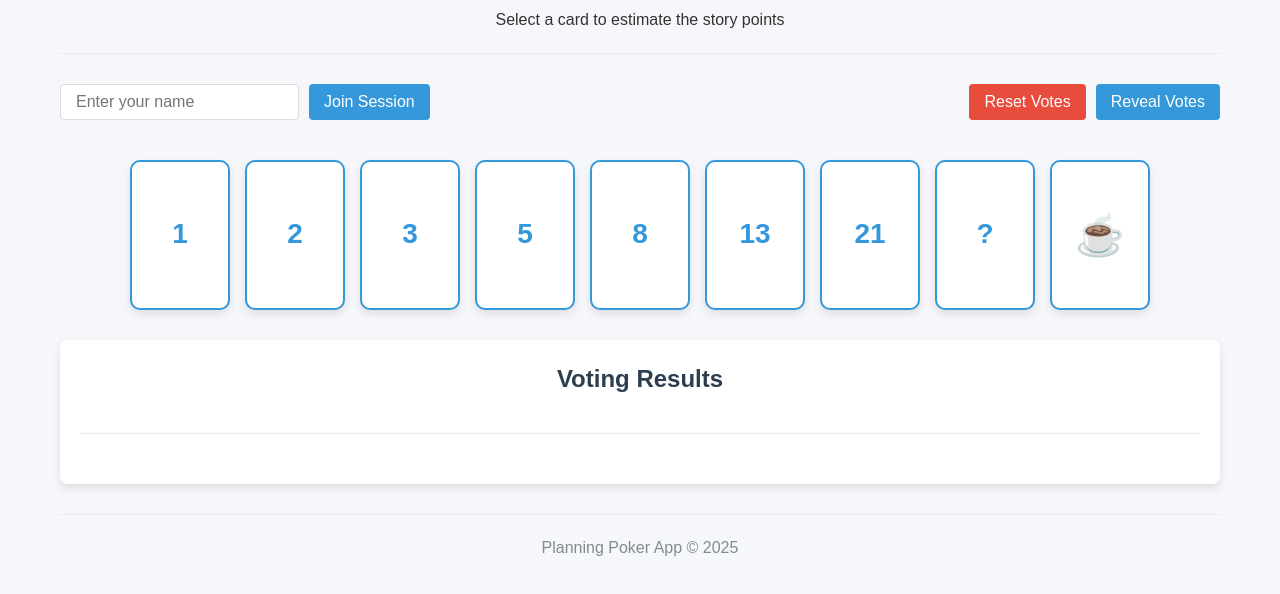
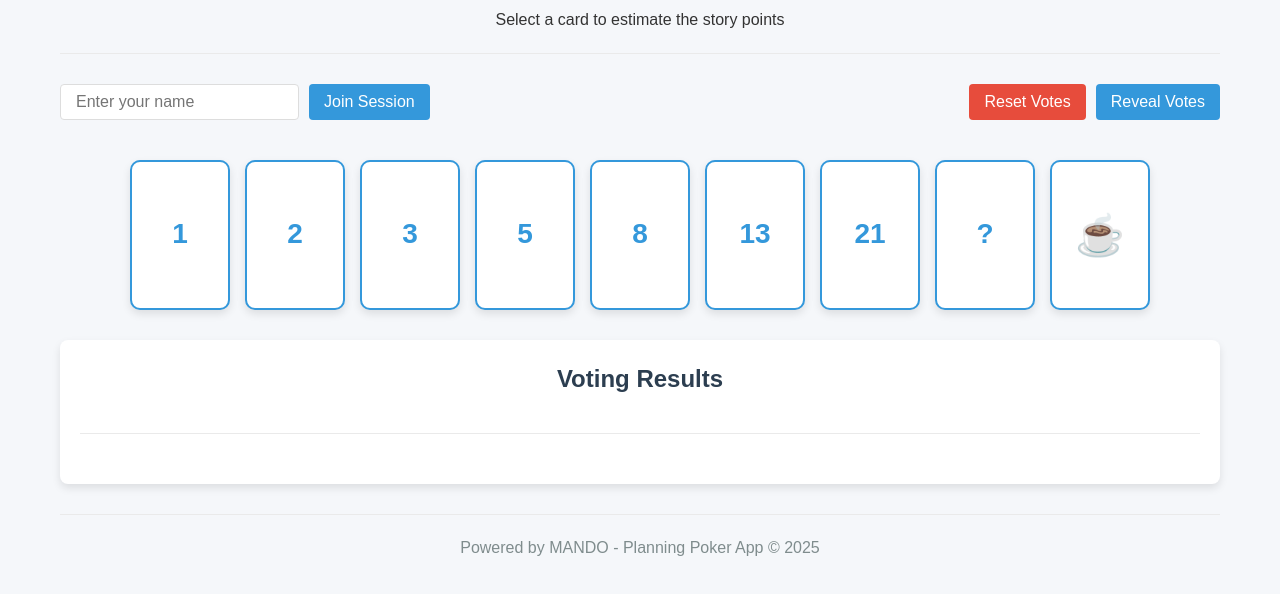
Before and after one commit to hectorsebastian/planning-poker, a website: page index.html in a window 1280 px wide. Shown: the part 94-688 px from the top of the page. Drawn offline with Linux system fonts and the light colour scheme.

Commit message:
Update index.html
added MANDO ack

```diff
--- a/index.html
+++ b/index.html
@@ -3,7 +3,7 @@
 <head>
     <meta charset="UTF-8">
     <meta name="viewport" content="width=device-width, initial-scale=1.0">
-    <title>Planning Poker</title>
+    <title>MANDO - Planning Poker</title>
     <link rel="stylesheet" href="styles.css">
 </head>
 <body>
@@ -49,7 +49,7 @@
         </section>
 
         <footer>
-            <p>Planning Poker App © 2025</p>
+            <p>Powered by MANDO - Planning Poker App © 2025</p>
         </footer>
     </div>
 
```
